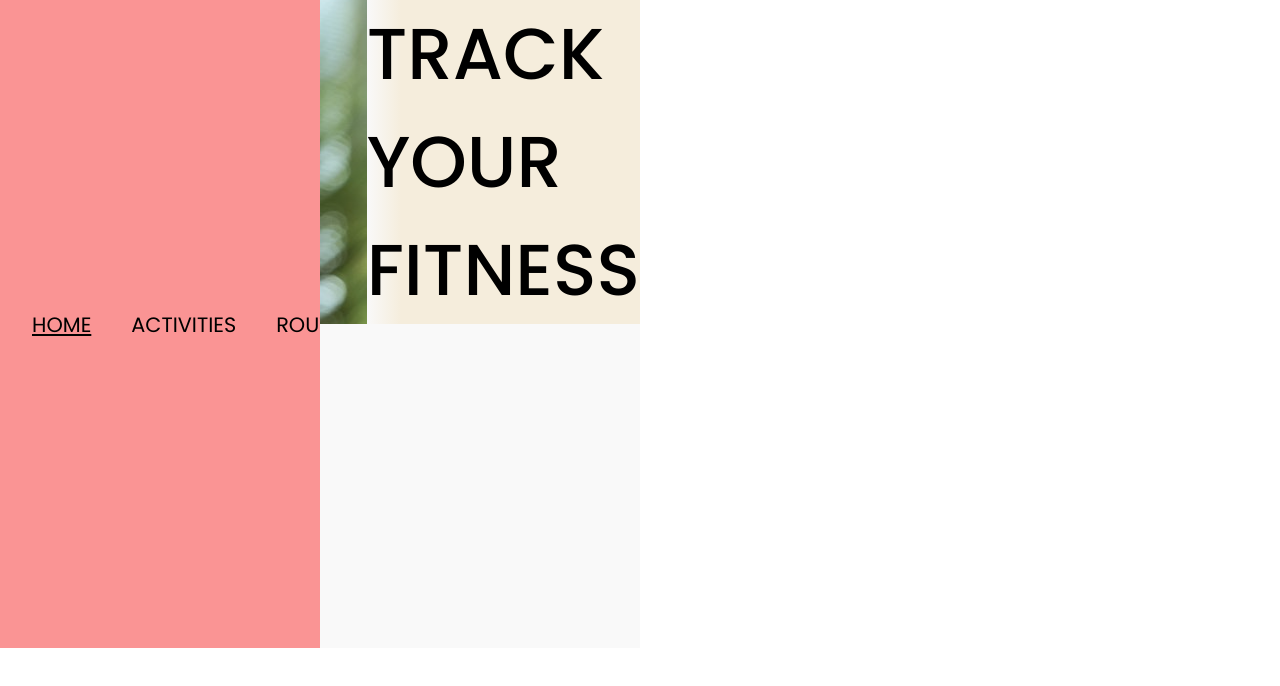
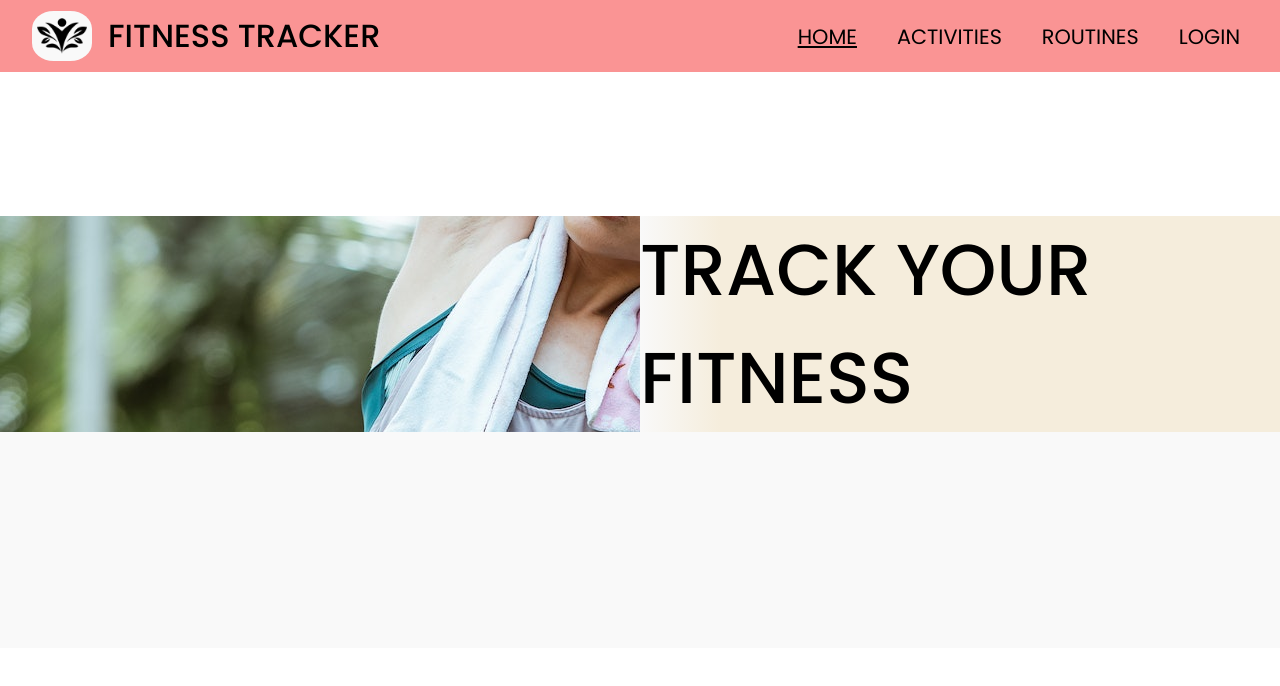
Before and after one commit to INIKITS/FitnessTracker-FrontEnd, a React (Create React App) app: page / in a window 1280 px wide. Shown: the top 686 px of the page. Built offline with nearby package versions, Linux system fonts and the light colour scheme.

Commit message:
semi-fixed grid

```diff
--- a/public/style.css
+++ b/public/style.css
@@ -1,4 +1,4 @@
-@import url('https://fonts.googleapis.com/css2?family=Poppins:ital,wght@0,100;0,200;0,300;0,400;0,500;0,600;0,700;0,800;0,900;1,100;1,200;1,300;1,400;1,500;1,600;1,700;1,800;1,900&display=swap');
+@import url("https://fonts.googleapis.com/css2?family=Poppins:ital,wght@0,100;0,200;0,300;0,400;0,500;0,600;0,700;0,800;0,900;1,100;1,200;1,300;1,400;1,500;1,600;1,700;1,800;1,900&display=swap");
 
 * {
   margin: 0;
@@ -16,12 +16,21 @@
   grid-template-columns: 1fr 1fr 1fr 1fr;
   grid-template-rows: 1fr 1fr 1fr 1fr;
   grid-template-areas:
-    'header header header header'
-    '. . . .'
-    '. . . .'
-    'footer footer footer footer';
+    "header header header header"
+    "main main main main"
+    "main main main main"
+    "footer footer footer footer";
+}
+#header {
+  grid-area: header;
+  align-self: start;
 }
 
 #footer {
   grid-area: footer;
+  align-self: end;
 }
+
+#main {
+  grid-area: main;
+}
--- a/src/pages/Home.js
+++ b/src/pages/Home.js
@@ -1,14 +1,16 @@
-import React from 'react';
-import { NavLink } from 'react-router-dom';
-import { LoginModal } from '../components/index';
-import '../styles/Home.scss';
-import HomeImage from '../img/pexels-ketut-subiyanto-4436349.jpg';
+import React from "react";
+import { NavLink } from "react-router-dom";
+import { LoginModal } from "../components/index";
+import "../styles/Home.scss";
+import HomeImage from "../img/pexels-ketut-subiyanto-4436349.jpg";
 
 function Home(props) {
   return (
-    <div id='hero'>
-      <div className='bg-img'></div>
-      <p>TRACK YOUR FITNESS</p>
+    <div id="main">
+      <div id="hero">
+        <div className="bg-img"></div>
+        <p>TRACK YOUR FITNESS</p>
+      </div>
     </div>
   );
 }
--- a/src/styles/Header-Footer.scss
+++ b/src/styles/Header-Footer.scss
@@ -50,7 +50,7 @@
 #footer {
   background-color: #fa9494;
   // width: 100%;
-  height: 4.5rem;
+  height: 3.5rem;
   // bottom: 0;
   // text-align: center;
 }
```
